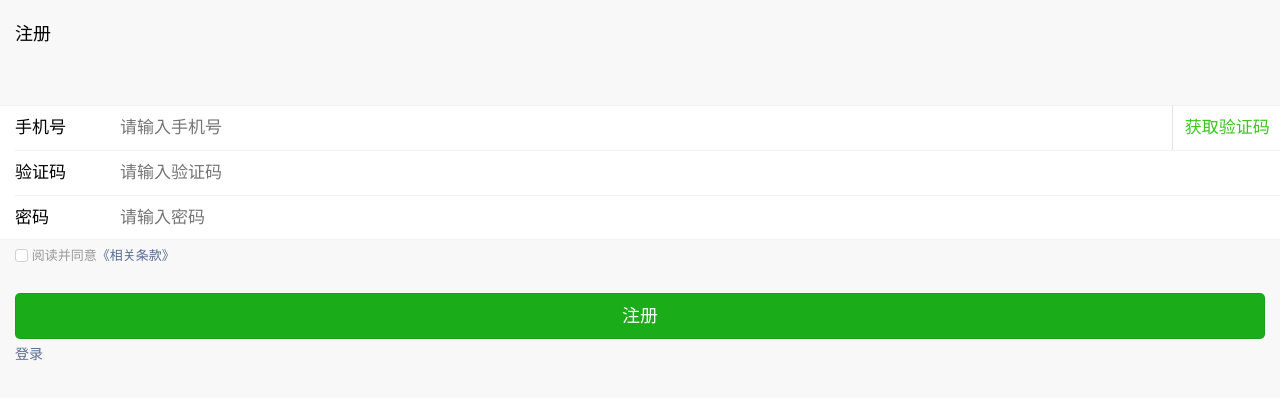
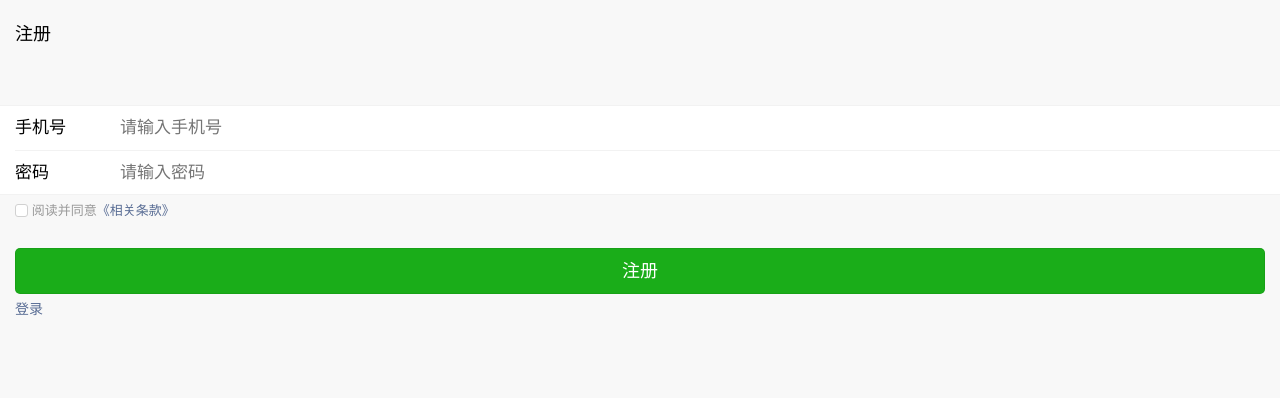
Before and after one commit to superGG/threeman, a website: page pages/register.html in a window 1280 px wide. Drawn offline with nearby package versions, Linux system fonts and the light colour scheme; files that its build step writes are made by us from their sources.

Commit message:
修改 注册页面无需验证手机

```diff
--- a/pages/register.html
+++ b/pages/register.html
@@ -19,21 +19,22 @@
     </div>
   </div>
   <form class="weui-cells weui-cells_form" action="javascript:;">
-    <div class="weui-cell weui-cell_vcode" id="tel">
+    <div class="weui-cell"  id="tel">
+        <!-- weui-cell_vcode" -->
       <div class="weui-cell__hd">
         <label class="weui-label">手机号</label>
       </div>
       <div class="weui-cell__bd">
         <input class="weui-input" type="tel" name="tel" placeholder="请输入手机号">
       </div>
-        <button class="weui-vcode-btn" id="vcode">获取验证码</button>
+        <!-- <button class="weui-vcode-btn" id="vcode">获取验证码</button> -->
     </div>
-    <div class="weui-cell">
+    <!-- <div class="weui-cell">
       <div class="weui-cell__hd"><label class="weui-label">验证码</label></div>
       <div class="weui-cell__bd">
           <input class="weui-input" type="number" pattern="[0-9]*" name="code" placeholder="请输入验证码"/>
       </div>
-    </div>
+    </div> -->
     <div class="weui-cell">
       <div class="weui-cell__hd"><label class="weui-label">密码</label></div>
       <div class="weui-cell__bd">
```
